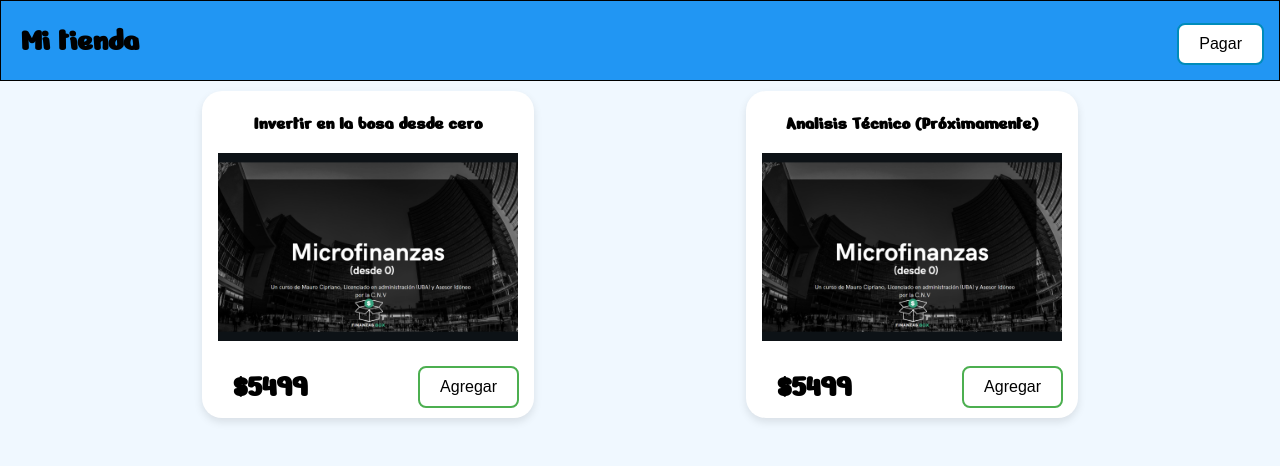
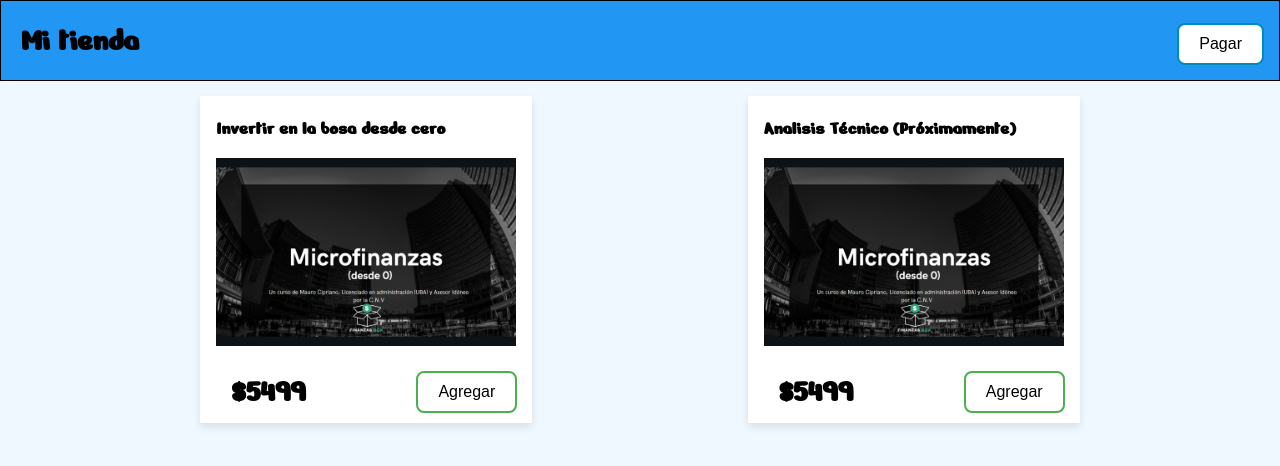
Before and after one commit to maurocipriano19/finanzasbox.github.io, a plain HTML site: page index.html in a window 1280 px wide. Drawn offline with Linux system fonts and the light colour scheme.

Commit message:
Update styles.css

```diff
--- a/styles.css
+++ b/styles.css
@@ -43,8 +43,7 @@ button {
 }
 
 .product-container {
-    border-radius: 20px;
-    margin: 10px;
+    margin: 15px;
     padding: 2px 16px;
     position: relative;
     box-shadow: 0 4px 8px 0 rgba(0,0,0,0.1);
@@ -64,10 +63,6 @@ button {
     margin-left: 15px;
 }
 
-.product-container h3 {
-    text-align: center;
-}
-
 .button-add {
     background-color: white;
     color: black;
```
